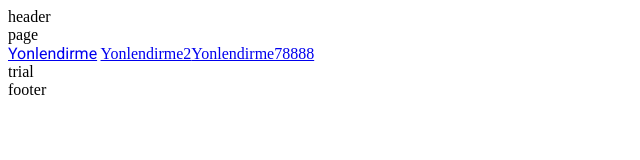
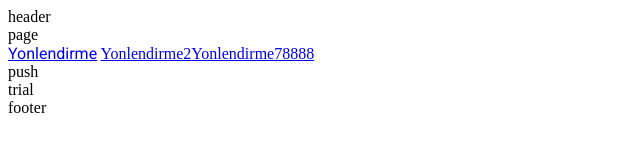
Before and after one commit to Msolmaz4/_deneme, a Next.js app: page / in a window 1280 px wide. Shown: the top 160 px of the page, without its empty margins (0-640 px from the left). Built offline with nearby package versions, Linux system fonts and the light colour scheme.

Commit message:
useRouter

```diff
--- a/app/trial.jsx
+++ b/app/trial.jsx
@@ -1,11 +1,19 @@
 'use client'
 import React from 'react'
-
+import { useRouter } from 'next/navigation'
+//butona vereceksen  unu kullanabilirsin
+//burada dikka tedilecek olan use client yap,azsan sayaayi hat ailirsin
 const Trial = () => {
-
+    const touterRed = useRouter();
     console.log('trial')
   return (
-    <div>trial</div>
+    <div>
+
+      <div onClick={()=>touterRed.push('./about')}>
+        push
+      </div>
+
+      trial</div>
   )
 }
 
```
